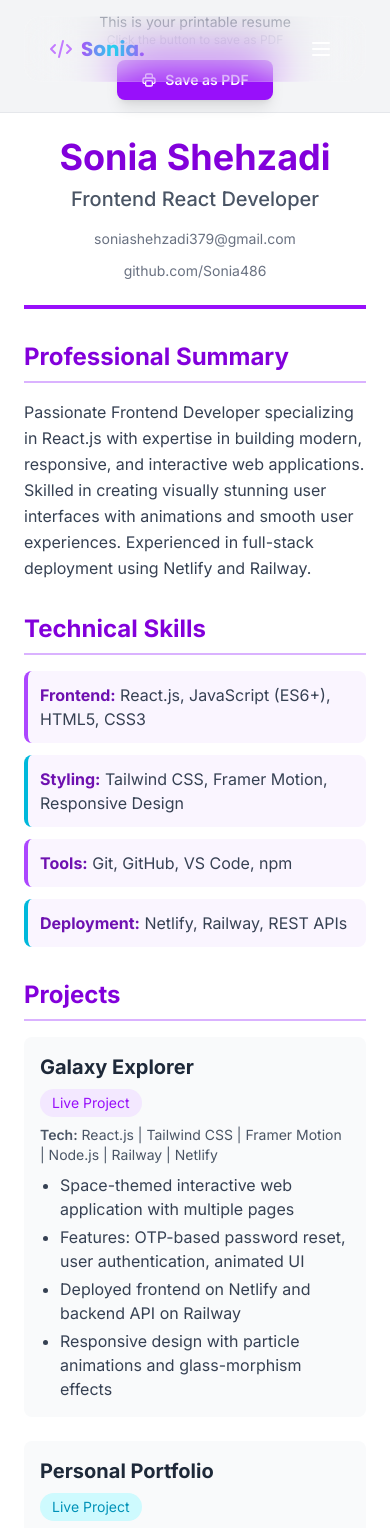
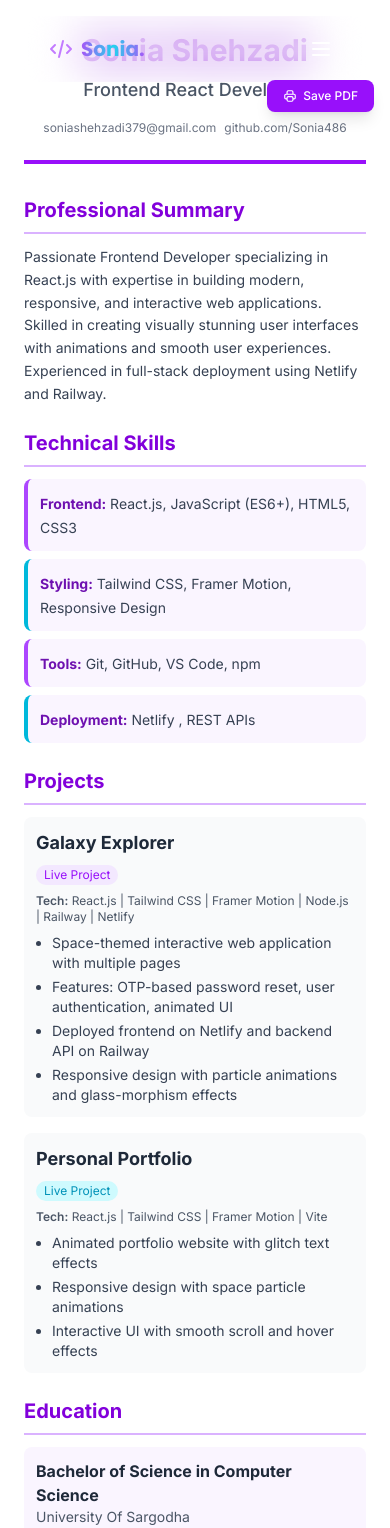
Before and after one commit to Sonia486/Portfolio, a React (Vite) app: page /resume-print in a window 390 px wide. Shown: the top 1528 px of the page. Built offline with nearby package versions, Linux system fonts and the light colour scheme.

Commit message:
fix: compact responsive print button position

```diff
--- a/src/pages/ResumePrint.jsx
+++ b/src/pages/ResumePrint.jsx
@@ -12,51 +12,38 @@ export default function ResumePrint() {
   return (
     <div className="min-h-screen bg-white text-gray-900 relative">
 
-      {/* ✅ RESPONSIVE PRINT BUTTON */}
-      <div className="print:hidden bg-gray-100 border-b border-gray-200 px-4 py-3 md:px-8 md:py-4">
-        <div className="max-w-4xl mx-auto flex flex-col sm:flex-row items-center justify-between gap-3">
-
-          <div className="text-center sm:text-left">
-            <p className="text-sm text-gray-600">
-               This is your printable resume
-            </p>
-            <p className="text-xs text-gray-400">
-              Click the button to save as PDF
-            </p>
-          </div>
-
+      {/* ✅ COMPACT BUTTON - Top Right Corner */}
+      <div className="print:hidden fixed top-20 right-4 md:right-8 z-50">
         <button
           onClick={() => window.print()}
-            className="bg-purple-600 hover:bg-purple-700 text-white px-6 py-2.5 rounded-lg font-semibold text-sm shadow-lg hover:shadow-xl transition-all flex items-center gap-2 whitespace-nowrap"
+          className="bg-purple-600 hover:bg-purple-700 text-white px-4 py-2 rounded-lg font-medium text-xs md:text-sm shadow-lg hover:shadow-xl transition-all flex items-center gap-1.5 whitespace-nowrap"
         >
-            <svg className="w-4 h-4" fill="none" stroke="currentColor" viewBox="0 0 24 24" strokeWidth="2">
+          <svg className="w-3.5 h-3.5 md:w-4 md:h-4" fill="none" stroke="currentColor" viewBox="0 0 24 24" strokeWidth="2">
             <path strokeLinecap="round" strokeLinejoin="round" d="M17 17h2a2 2 0 002-2v-4a2 2 0 00-2-2H5a2 2 0 00-2 2v4a2 2 0 002 2h2m2 4h6a2 2 0 002-2v-4a2 2 0 00-2-2H9a2 2 0 00-2 2v4a2 2 0 002 2zm8-12V5a2 2 0 00-2-2H9a2 2 0 00-2 2v4h10z"/>
           </svg>
-            Save as PDF
+          Save PDF
         </button>
-
-        </div>
       </div>
 
       {/* Resume Content */}
-      <div className="p-6 md:p-12 max-w-4xl mx-auto">
+      <div className="px-6 md:px-12 pt-8 pb-12 max-w-4xl mx-auto">
 
         {/* Header */}
         <div className="text-center border-b-4 border-purple-600 pb-6 mb-8">
-          <h1 className="text-4xl md:text-5xl font-bold text-purple-700">Sonia Shehzadi</h1>
-          <p className="text-xl text-gray-600 mt-2 font-medium">Frontend React Developer</p>
-          <div className="flex flex-wrap justify-center gap-3 md:gap-4 mt-4 text-sm text-gray-500">
+          <h1 className="text-3xl md:text-5xl font-bold text-purple-700">Sonia Shehzadi</h1>
+          <p className="text-lg md:text-xl text-gray-600 mt-2 font-medium">Frontend React Developer</p>
+          <div className="flex flex-wrap justify-center gap-2 md:gap-4 mt-4 text-xs md:text-sm text-gray-500">
             <span> soniashehzadi379@gmail.com</span>
             <span> github.com/Sonia486</span>
           </div>
         </div>
 
         {/* Professional Summary */}
-        <div className="mb-8">
-          <h2 className="text-2xl font-bold text-purple-700 border-b-2 border-purple-300 pb-2 mb-4">
+        <div className="mb-6 md:mb-8">
+          <h2 className="text-xl md:text-2xl font-bold text-purple-700 border-b-2 border-purple-300 pb-2 mb-3 md:mb-4">
             Professional Summary
           </h2>
-          <p className="text-gray-700 leading-relaxed">
+          <p className="text-gray-700 leading-relaxed text-sm md:text-base">
             Passionate Frontend Developer specializing in React.js with expertise in building
             modern, responsive, and interactive web applications. Skilled in creating
             visually stunning user interfaces with animations and smooth user experiences.
@@ -65,45 +52,45 @@ export default function ResumePrint() {
         </div>
 
         {/* Technical Skills */}
-        <div className="mb-8">
-          <h2 className="text-2xl font-bold text-purple-700 border-b-2 border-purple-300 pb-2 mb-4">
+        <div className="mb-6 md:mb-8">
+          <h2 className="text-xl md:text-2xl font-bold text-purple-700 border-b-2 border-purple-300 pb-2 mb-3 md:mb-4">
             Technical Skills
           </h2>
-          <div className="grid grid-cols-1 md:grid-cols-2 gap-3">
+          <div className="grid grid-cols-1 md:grid-cols-2 gap-2 md:gap-3">
             <div className="bg-purple-50 p-3 rounded-lg border-l-4 border-purple-500">
-              <span className="font-bold text-purple-800">Frontend:</span>
-              <span className="text-gray-700"> React.js, JavaScript (ES6+), HTML5, CSS3</span>
+              <span className="font-bold text-purple-800 text-sm">Frontend:</span>
+              <span className="text-gray-700 text-sm"> React.js, JavaScript (ES6+), HTML5, CSS3</span>
             </div>
             <div className="bg-purple-50 p-3 rounded-lg border-l-4 border-cyan-500">
-              <span className="font-bold text-purple-800">Styling:</span>
-              <span className="text-gray-700"> Tailwind CSS, Framer Motion, Responsive Design</span>
+              <span className="font-bold text-purple-800 text-sm">Styling:</span>
+              <span className="text-gray-700 text-sm"> Tailwind CSS, Framer Motion, Responsive Design</span>
             </div>
             <div className="bg-purple-50 p-3 rounded-lg border-l-4 border-purple-500">
-              <span className="font-bold text-purple-800">Tools:</span>
-              <span className="text-gray-700"> Git, GitHub, VS Code, npm</span>
+              <span className="font-bold text-purple-800 text-sm">Tools:</span>
+              <span className="text-gray-700 text-sm"> Git, GitHub, VS Code, npm</span>
             </div>
             <div className="bg-purple-50 p-3 rounded-lg border-l-4 border-cyan-500">
-              <span className="font-bold text-purple-800">Deployment:</span>
-              <span className="text-gray-700"> Netlify, Railway, REST APIs</span>
+              <span className="font-bold text-purple-800 text-sm">Deployment:</span>
+              <span className="text-gray-700 text-sm"> Netlify , REST APIs</span>
             </div>
           </div>
         </div>
 
         {/* Projects */}
-        <div className="mb-8">
-          <h2 className="text-2xl font-bold text-purple-700 border-b-2 border-purple-300 pb-2 mb-4">
+        <div className="mb-6 md:mb-8">
+          <h2 className="text-xl md:text-2xl font-bold text-purple-700 border-b-2 border-purple-300 pb-2 mb-3 md:mb-4">
             Projects
           </h2>
 
-          <div className="mb-6 bg-gray-50 p-4 rounded-lg">
+          <div className="mb-4 md:mb-6 bg-gray-50 p-3 md:p-4 rounded-lg">
             <div className="flex flex-col sm:flex-row justify-between items-start mb-2 gap-2">
-              <h3 className="text-xl font-bold text-gray-800">Galaxy Explorer</h3>
-              <span className="text-sm text-purple-600 bg-purple-100 px-3 py-1 rounded-full whitespace-nowrap">Live Project</span>
+              <h3 className="text-lg md:text-xl font-bold text-gray-800">Galaxy Explorer</h3>
+              <span className="text-xs text-purple-600 bg-purple-100 px-2 py-0.5 rounded-full whitespace-nowrap">Live Project</span>
             </div>
-            <p className="text-gray-600 text-sm mb-2">
+            <p className="text-gray-600 text-xs md:text-sm mb-2">
               <span className="font-semibold">Tech:</span> React.js | Tailwind CSS | Framer Motion | Node.js | Railway | Netlify
             </p>
-            <ul className="list-disc ml-5 text-gray-700 space-y-1">
+            <ul className="list-disc ml-4 md:ml-5 text-gray-700 space-y-1 text-sm">
               <li>Space-themed interactive web application with multiple pages</li>
               <li>Features: OTP-based password reset, user authentication, animated UI</li>
               <li>Deployed frontend on Netlify and backend API on Railway</li>
@@ -111,15 +98,15 @@ export default function ResumePrint() {
             </ul>
           </div>
 
-          <div className="mb-6 bg-gray-50 p-4 rounded-lg">
+          <div className="mb-4 md:mb-6 bg-gray-50 p-3 md:p-4 rounded-lg">
             <div className="flex flex-col sm:flex-row justify-between items-start mb-2 gap-2">
-              <h3 className="text-xl font-bold text-gray-800">Personal Portfolio</h3>
-              <span className="text-sm text-cyan-600 bg-cyan-100 px-3 py-1 rounded-full whitespace-nowrap">Live Project</span>
+              <h3 className="text-lg md:text-xl font-bold text-gray-800">Personal Portfolio</h3>
+              <span className="text-xs text-cyan-600 bg-cyan-100 px-2 py-0.5 rounded-full whitespace-nowrap">Live Project</span>
             </div>
-            <p className="text-gray-600 text-sm mb-2">
+            <p className="text-gray-600 text-xs md:text-sm mb-2">
               <span className="font-semibold">Tech:</span> React.js | Tailwind CSS | Framer Motion | Vite
             </p>
-            <ul className="list-disc ml-5 text-gray-700 space-y-1">
+            <ul className="list-disc ml-4 md:ml-5 text-gray-700 space-y-1 text-sm">
               <li>Animated portfolio website with glitch text effects</li>
               <li>Responsive design with space particle animations</li>
               <li>Interactive UI with smooth scroll and hover effects</li>
@@ -128,17 +115,17 @@ export default function ResumePrint() {
         </div>
 
         {/* Education */}
-        <div className="mb-8">
-          <h2 className="text-2xl font-bold text-purple-700 border-b-2 border-purple-300 pb-2 mb-4">
+        <div className="mb-6 md:mb-8">
+          <h2 className="text-xl md:text-2xl font-bold text-purple-700 border-b-2 border-purple-300 pb-2 mb-3 md:mb-4">
             Education
           </h2>
-          <div className="bg-purple-50 p-4 rounded-lg">
+          <div className="bg-purple-50 p-3 md:p-4 rounded-lg">
             <div className="flex flex-col sm:flex-row justify-between items-start gap-2">
               <div>
-                <h3 className="font-bold text-lg text-gray-800">Bachelor of Science in Computer Science</h3>
-                <p className="text-gray-600">University Name</p>
+                <h3 className="font-bold text-base md:text-lg text-gray-800">Bachelor of Science in Computer Science</h3>
+                <p className="text-gray-600 text-sm">University Of Sargodha</p>
               </div>
-              <span className="text-sm text-purple-600 bg-white px-3 py-1 rounded-full border border-purple-200 whitespace-nowrap">
+              <span className="text-xs text-purple-600 bg-white px-2 py-0.5 rounded-full border border-purple-200 whitespace-nowrap">
                 2022 - 2026
               </span>
             </div>
@@ -146,16 +133,16 @@ export default function ResumePrint() {
         </div>
 
         {/* Certifications */}
-        <div className="mb-8">
-          <h2 className="text-2xl font-bold text-purple-700 border-b-2 border-purple-300 pb-2 mb-4">
+        <div className="mb-6 md:mb-8">
+          <h2 className="text-xl md:text-2xl font-bold text-purple-700 border-b-2 border-purple-300 pb-2 mb-3 md:mb-4">
             Certifications
           </h2>
           <ul className="space-y-2">
-            <li className="flex items-center gap-2 text-gray-700">
+            <li className="flex items-center gap-2 text-gray-700 text-sm">
               <span className="text-purple-500">✓</span>
               Frontend Development - React (Online Course)
             </li>
-            <li className="flex items-center gap-2 text-gray-700">
+            <li className="flex items-center gap-2 text-gray-700 text-sm">
               <span className="text-purple-500">✓</span>
               JavaScript Fundamentals
             </li>
@@ -163,7 +150,7 @@ export default function ResumePrint() {
         </div>
 
         {/* Footer */}
-        <div className="text-center text-gray-400 text-sm mt-12 pt-6 border-t-2 border-gray-200">
+        <div className="text-center text-gray-400 text-xs md:text-sm mt-8 md:mt-12 pt-4 md:pt-6 border-t-2 border-gray-200">
           <p>This resume was generated from my interactive portfolio website</p>
           <p className="mt-1">🔗 reactfinal-project.netlify.app</p>
         </div>
```
Lines whose indentation alone changed are shown as unchanged.
